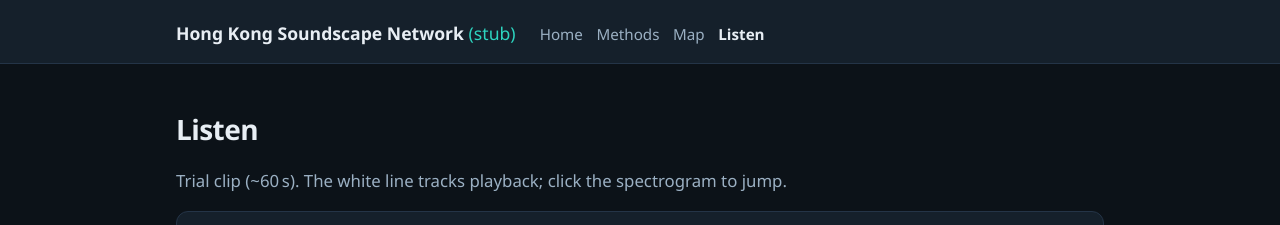
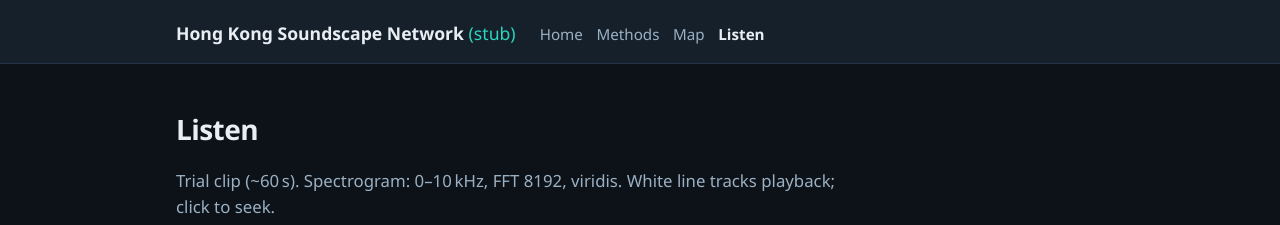
Before and after one commit to YuenWaHo/hk-soundscape-network, a plain HTML site: page listen.html in a window 1280 px wide. Shown: the top 225 px of the page. Drawn offline with Linux system fonts and the light colour scheme.

Commit message:
Update spectrogram: 0-10kHz viridis with axis labels

```diff
--- a/listen.html
+++ b/listen.html
@@ -43,7 +43,7 @@
   </header>
   <main class="wrap">
     <h1>Listen</h1>
-    <p class="lead">Trial clip (~60 s). The white line tracks playback; click the spectrogram to jump.</p>
+    <p class="lead">Trial clip (~60 s). Spectrogram: 0–10 kHz, FFT 8192, viridis. White line tracks playback; click to seek.</p>
 
     <article class="card clip">
       <h3>Trial recording</h3>
```
Also changed, not shown: 1 other file.
